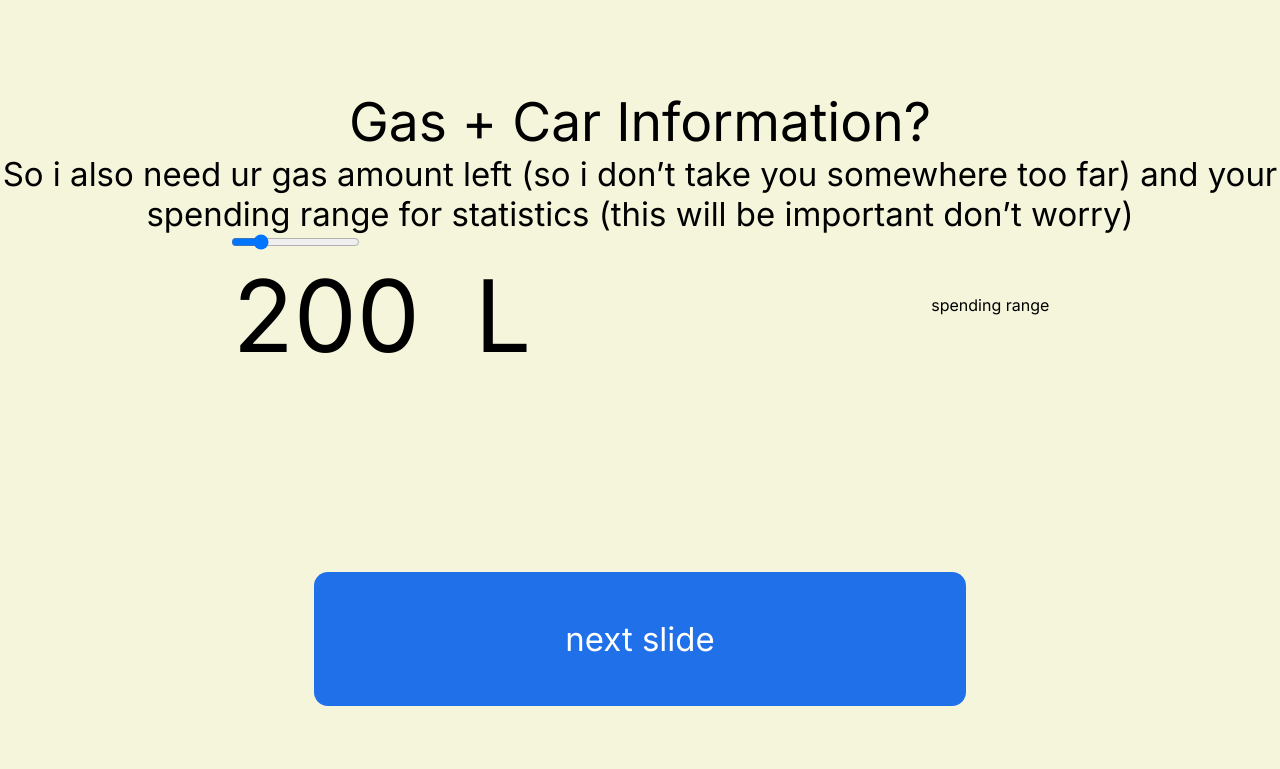
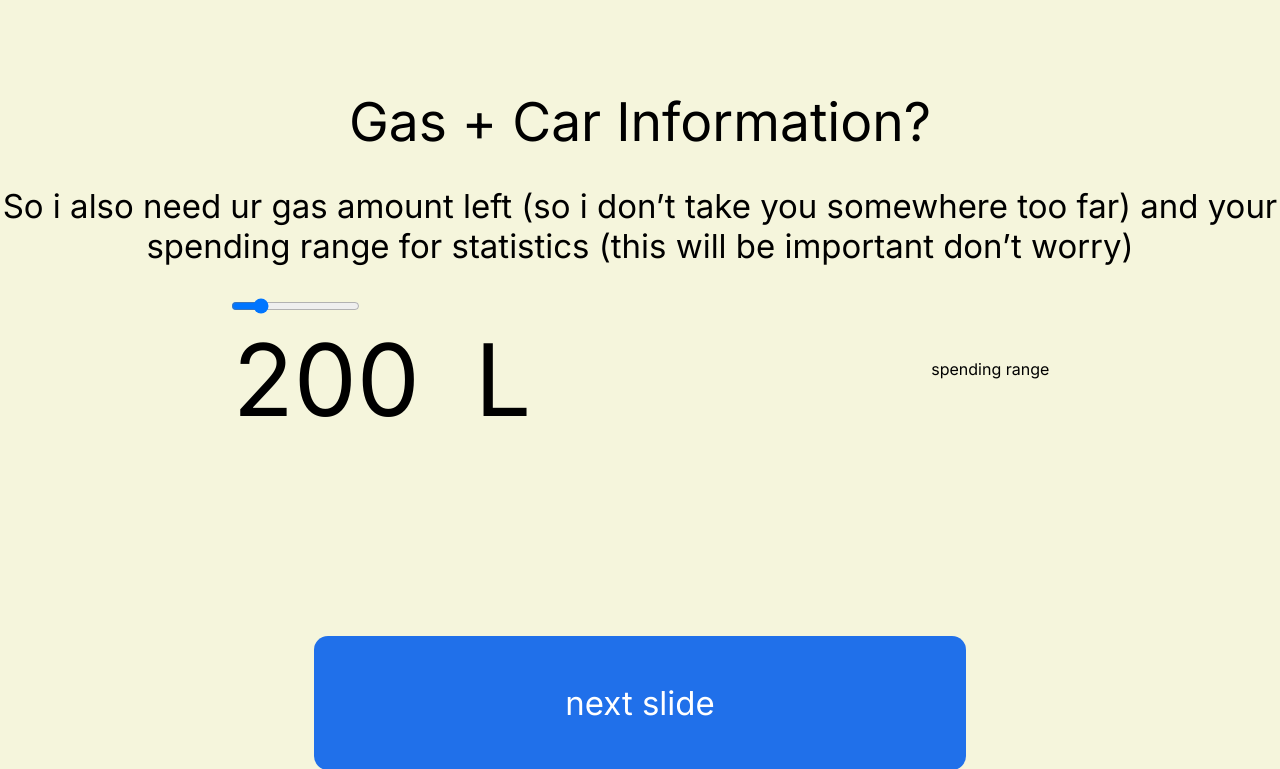
Before and after one commit to YxngXi1/Operation-Gas-Prices, a Flask app: page /gasinfo in a window 1280 px wide. Shown: the top 769 px of the page. Run offline with Flask 3, Linux system fonts and the light colour scheme; some web fonts are replaced.

Commit message:
finished desktop front-end

```diff
--- a/static/css/styles.css
+++ b/static/css/styles.css
@@ -240,3 +240,7 @@ table.table td:last-child {
     justify-content: center; /* Centers children vertically in the container */
     padding: 20px; /* Add some padding if needed */
 }
+
+.margin-top-4 {
+    margin-top: 4vh;
+}
--- a/templates/gasinfo.html
+++ b/templates/gasinfo.html
@@ -8,8 +8,8 @@
 <body>
     <div class="margin-top-100">
         <h1 class="text-center">Gas + Car Information?</h1>
-        <p class="text-center text-size-1">So i also need ur gas amount left (so i don’t take you somewhere too far) and your spending range for statistics (this will be important don’t worry)</p>
-        <div class="container">
+        <p class="text-center text-size-1 margin-top-4">So i also need ur gas amount left (so i don’t take you somewhere too far) and your spending range for statistics (this will be important don’t worry)</p>
+        <div class="container margin-top-4">
             <div class="float-left slider">
                 <input type="range" min="0" max="1000" value="200" class="slider" id="myRange">
                 <p class="slider-display"><input type="number" id="inputField" min="0" max="150">L</p>
--- a/templates/index.html
+++ b/templates/index.html
@@ -8,7 +8,7 @@
 <body>
     <div class="margin-top-100">
         <h1 class="text-center">Operation Gas Prices</h1>
-        <p class="text-center text-size-1">The <strong>PERFECT</strong> site to get the <strong>BEST</strong> deals for gas.</p>
+        <p class="text-center text-size-1 margin-top-4">The <strong>PERFECT</strong> site to get the <strong>BEST</strong> deals for gas.</p>
         <button class="margin-top-300 text-center button-class" onclick='window.location.href = "/yourinfo"'>
             Drive In
         </button>
--- a/templates/yourinfo.html
+++ b/templates/yourinfo.html
@@ -8,8 +8,8 @@
 <body>
     <div class="margin-top-100">
         <h1 class="text-center">Who Are You?</h1>
-        <p class="text-center text-size-1">Can I get your number? Please do not put your exact address, pick an area close to you, this site is not 100% safe.</p>
-        <div class="container">
+        <p class="text-center margin-top-4 text-size-1">Can I get your number? Please do not put your exact address, pick an area close to you, this site is not 100% safe.</p>
+        <div class="container margin-top-4">
             <div class="float-left">
                 choose their address box :O
             </div>
```
